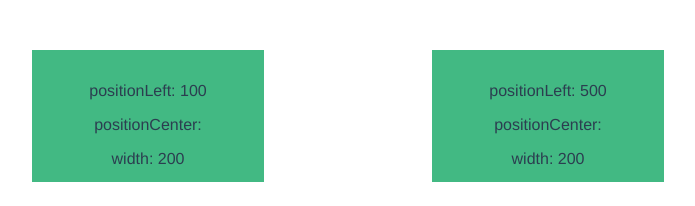
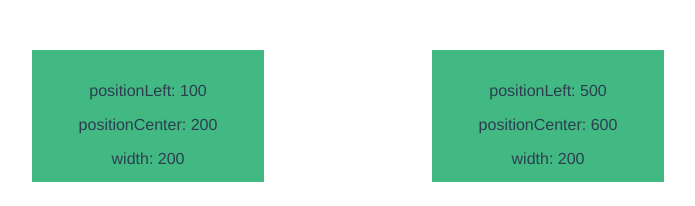
Before and after one commit to vbackeberg/lookattime, a Vue app: page / in a window 1280 px wide. Shown: the top 206 px of the page, without its empty margins (68-763 px from the left). Built offline with nearby package versions, Linux system fonts and the light colour scheme.

Commit message:
fix name

```diff
--- a/src/components/Box.vue
+++ b/src/components/Box.vue
@@ -4,7 +4,7 @@
     v-bind:style="{ left: positionLeft + 'px', width: width + 'px' }"
   >
     <p>positionLeft: {{ positionLeft }}</p>
-    <p>positionCenter: {{ positionCenter }}</p>
+    <p>positionCenter: {{ initialPosition }}</p>
     <p>width: {{ width }}</p>
   </div>
 </template>
```
